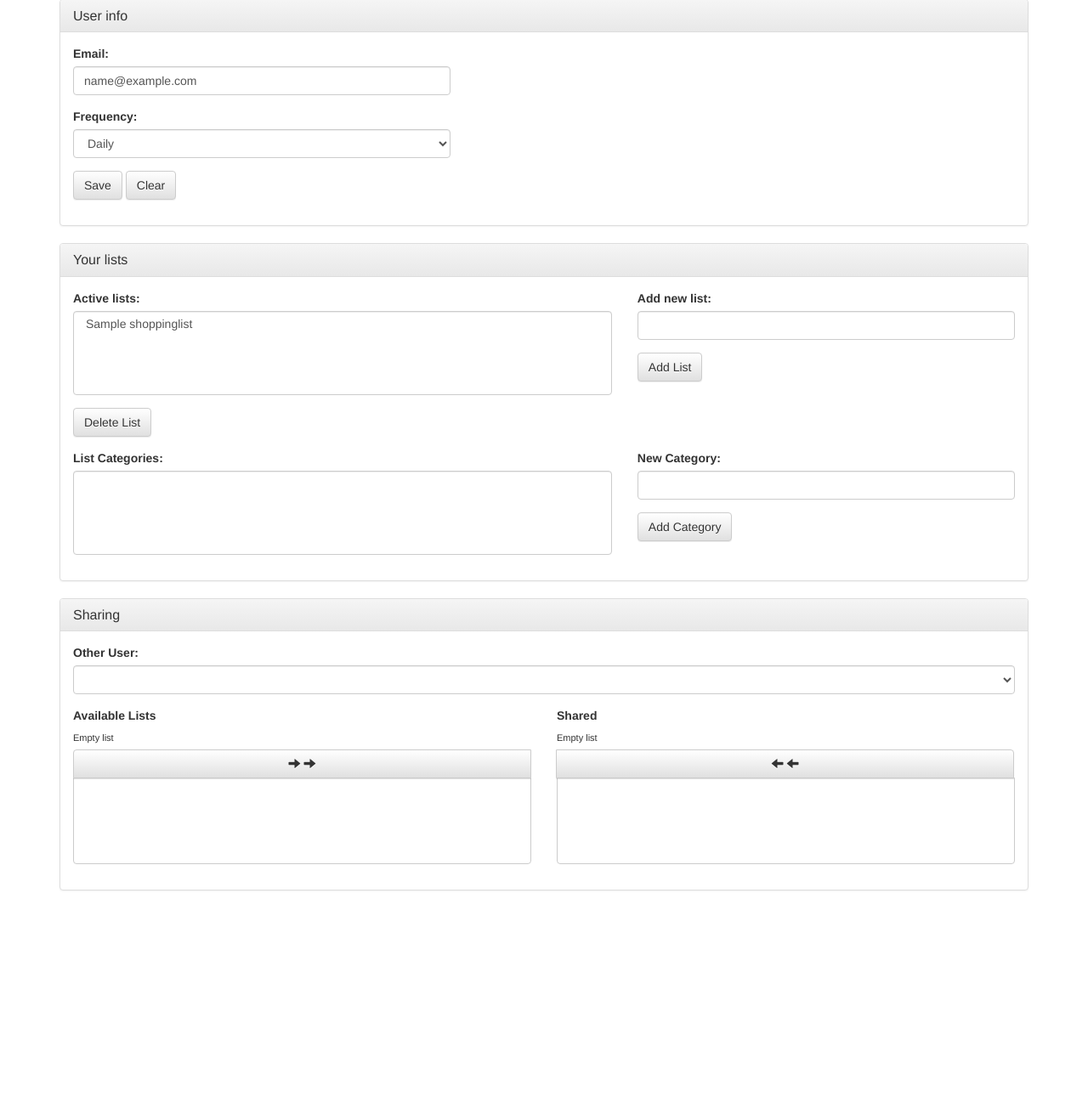
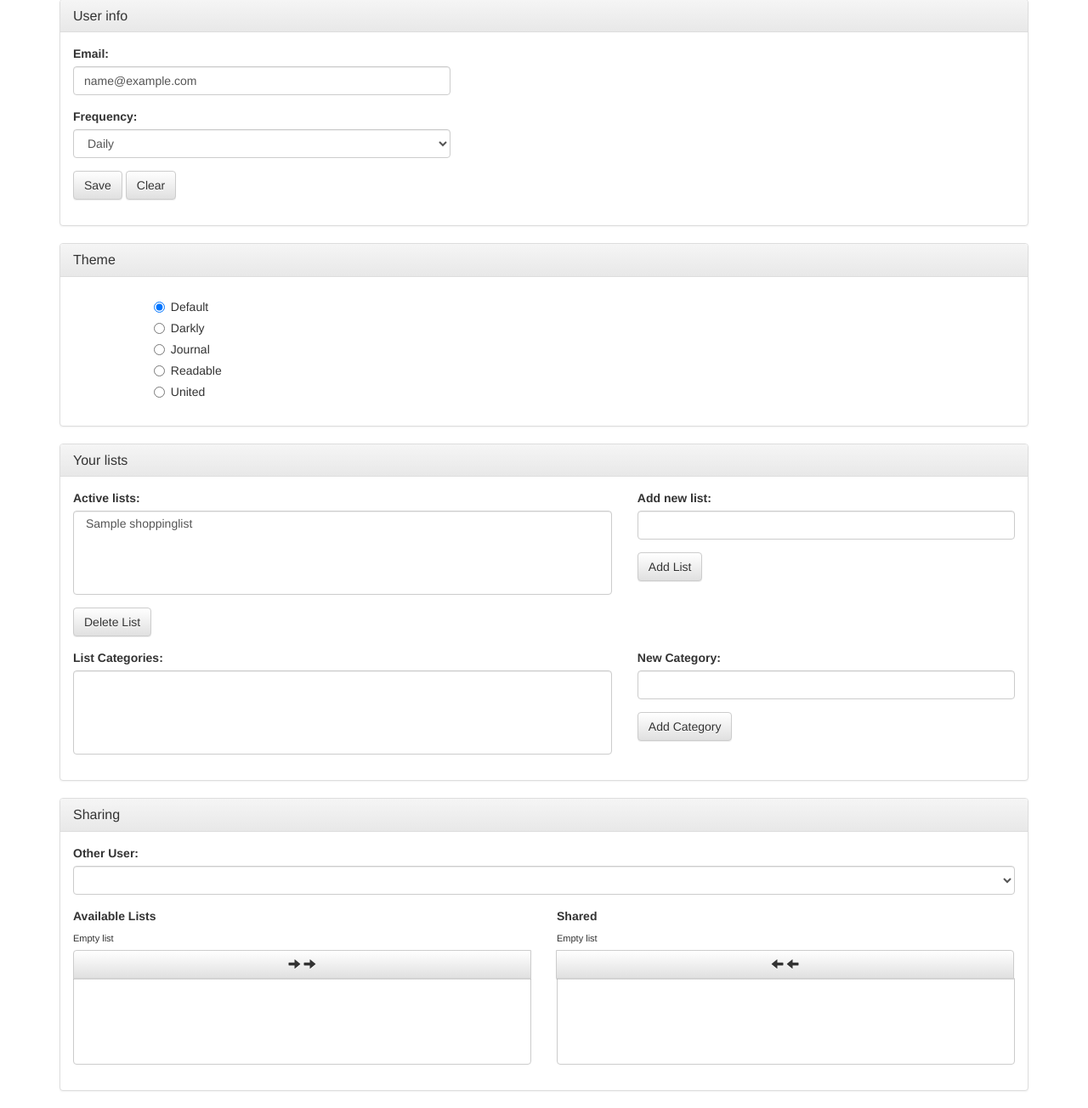
Before and after one commit to kyokley/vittlify, a Django app: page /vittlify/settings/ in a window 1280 px wide. Shown: the part 191-1495 px from the top of the page at 85% size. Before the commit the page ends 1239 px from the top, so only its background shows below. Run offline with Django 3.2, Linux system fonts and the light colour scheme; a user stored in the database is signed in; tables that the repository leaves empty hold one stand-in row (values such as "Sample post"); lists and menus that the app fills with data are empty; parts of the project's set-up code (start-up, migrations or seed data) failed here and were passed over; some libraries are stand-ins or nearby versions.

Commit message:
Saving theme selection

```diff
--- a/vittlify/groceries/serializers.py
+++ b/vittlify/groceries/serializers.py
@@ -87,8 +87,9 @@ class ShopperSerializer(serializers.ModelSerializer):
         model = Shopper
 
     def update(self, instance, validated_data):
-        instance.email = validated_data.get('email')
-        instance.email_frequency = validated_data.get('email_frequency')
+        instance.email = validated_data.get('email', instance.email)
+        instance.email_frequency = validated_data.get('email_frequency', instance.email_frequency)
+        instance.theme = validated_data.get('theme', instance.theme)
         instance.save()
         return instance
 
--- a/vittlify/groceries/static/assets/settings.js
+++ b/vittlify/groceries/static/assets/settings.js
@@ -239,3 +239,50 @@ function addCategory(){
         }
     }
 }
+
+function setThemeRadios(theme_setting){
+    if(theme_setting === 'default'){
+        document.getElementById("theme_radio_default").checked = true;
+    } else if(theme_setting === 'darkly'){
+        document.getElementById("theme_radio_darkly").checked = true;
+    } else if(theme_setting === 'journal'){
+        document.getElementById("theme_radio_journal").checked = true;
+    } else if(theme_setting === 'readable'){
+        document.getElementById("theme_radio_readable").checked = true;
+    } else if(theme_setting === 'united'){
+        document.getElementById("theme_radio_united").checked = true;
+    }
+}
+
+function saveThemeRadio(){
+    var theme_radio_val = jQuery("input[name='theme_radio']:checked").val();
+
+    jQuery.ajax({url: "/vittlify/shopper/" + owner_id + "/",
+                 type: "PUT",
+                 dataType: "json",
+                 data: {"theme": theme_radio_val},
+                 success: function(json){
+                    var res = jQuery("#theme-saved-text");
+                    var savedField = res[0];
+                    savedField.style.color = "Black";
+                    savedField.innerText = "Saved Successfully";
+                    res.fadeOut(2000, function() {
+                        savedField.innerText = "";
+                        res.show(0);
+                    });
+                    location.reload(true);
+                 },
+                 error: function(json){
+                     console.log(json);
+                    var res = jQuery("#theme-saved-text");
+                    var savedField = res[0];
+                    savedField.style.color = "Red";
+                    savedField.innerText = "Save failed: " + json.responseJSON["email"];
+                    res.fadeOut(2000, function() {
+                        savedField.style.color = "Black";
+                        savedField.innerText = "";
+                        res.show(0);
+                    });
+                 }
+    });
+}
--- a/vittlify/groceries/templates/groceries/home.html
+++ b/vittlify/groceries/templates/groceries/home.html
@@ -12,6 +12,7 @@
         <link href="{% static "bootstrap-dist/css/bootstrap.css" %}" rel="stylesheet">
         <link href="{% static "bootstrap-dist/css/bootstrap-theme.css" %}" rel="stylesheet">
         <link href="{% static "datatables/dataTables.bootstrap.min.css" %}" rel="stylesheet">
+        <link href="{% static "bootstrap-duallistbox-master/bootstrap-duallistbox.min.css" %}" rel="stylesheet">
         {% if theme == 'darkly' %}
             <link href="{% static "assets/css/darkly.min.css" %}" rel="stylesheet">
         {% elif theme == 'journal' %}
--- a/vittlify/groceries/templates/groceries/settings.html
+++ b/vittlify/groceries/templates/groceries/settings.html
@@ -3,29 +3,7 @@
 <!DOCTYPE html>
 {% load staticfiles %}
 
-{% block header %}
-    <meta charset="utf-8">
-    <meta http-equiv="X-UA-Compatible" content="IE=edge">
-    <meta name="viewport" content="width=device-width, initial-scale=1.0">
-    <meta name="description" content="Grocery lists in the cloud!">
-    <meta name="author" content="Kevin Yokley">
-    <link rel="shortcut icon" type="image/png" href="{% static "assets/favicon.ico" %}"/>
-    <link href="{% static "bootstrap-dist/css/bootstrap.css" %}" rel="stylesheet">
-    <link href="{% static "bootstrap-dist/css/bootstrap-theme.css" %}" rel="stylesheet">
-    <link href="{% static "datatables/dataTables.bootstrap.min.css" %}" rel="stylesheet">
-    <link href="{% static "bootstrap-duallistbox-master/bootstrap-duallistbox.min.css" %}" rel="stylesheet">
-    {% if theme == 'darkly' %}
-        <link href="{% static "assets/css/darkly.min.css" %}" rel="stylesheet">
-    {% elif theme == 'journal' %}
-        <link href="{% static "assets/css/journal.css" %}" rel="stylesheet">
-    {% elif theme == 'readable' %}
-        <link href="{% static "assets/css/readable.css" %}" rel="stylesheet">
-    {% elif theme == 'united' %}
-        <link href="{% static "assets/css/united.css" %}" rel="stylesheet">
-    {% else %}
-        <link href="{% static "assets/css/home.css" %}" rel="stylesheet">
-    {% endif %}
-{% endblock %}
+{% include header %}
 
 {% include title %}
 
@@ -64,7 +42,56 @@
           </div>
       </div>
   </div>
-</div><div class="panel panel-default">
+</div>
+<div class="panel panel-default">
+    <div class="panel-heading">
+        <h3 class="panel-title">Theme</h3>
+    </div>
+    <div class="panel-body">
+        <div class="row">
+            <div class="col-xs-1">
+            </div>
+            <div class="col-xs-5">
+                <div class="form-group">
+                    <div class="radio">
+                        <label>
+                            <input type="radio" checked name="theme_radio" value="default" id="theme_radio_default"/>
+                            <span>Default</span>
+                        </label>
+                    </div>
+                    <div class="radio">
+                        <label>
+                            <input type="radio" name="theme_radio" value="darkly" id="theme_radio_darkly"/>
+                            <span>Darkly</span>
+                        </label>
+                    </div>
+                    <div class="radio">
+                        <label>
+                            <input type="radio" name="theme_radio" value="journal" id="theme_radio_journal"/>
+                            <span>Journal</span>
+                        </label>
+                    </div>
+                    <div class="radio">
+                        <label>
+                            <input type="radio" name="theme_radio" value="readable" id="theme_radio_readable"/>
+                            <span>Readable</span>
+                        </label>
+                    </div>
+                    <div class="radio">
+                        <label>
+                            <input type="radio" name="theme_radio" value="united" id="theme_radio_united"/>
+                            <span>United</span>
+                        </label>
+                    </div>
+                </div>
+            </div>
+            <div class="col-xs-6">
+                <span id="theme-saved-text"></span>
+            </div>
+        </div>
+    </div>
+</div>
+<div class="panel panel-default">
   <div class="panel-heading">
     <h3 class="panel-title">Your lists</h3>
   </div>
@@ -158,7 +185,12 @@
               showFilterInputs: false
             });
 
+            $("input[type=radio][name='theme_radio']").change(function(){
+                saveThemeRadio();
+            });
+
             refreshSharedLists();
+            setThemeRadios('{{ theme }}');
         });
     </script>
 {% endblock %}
```
